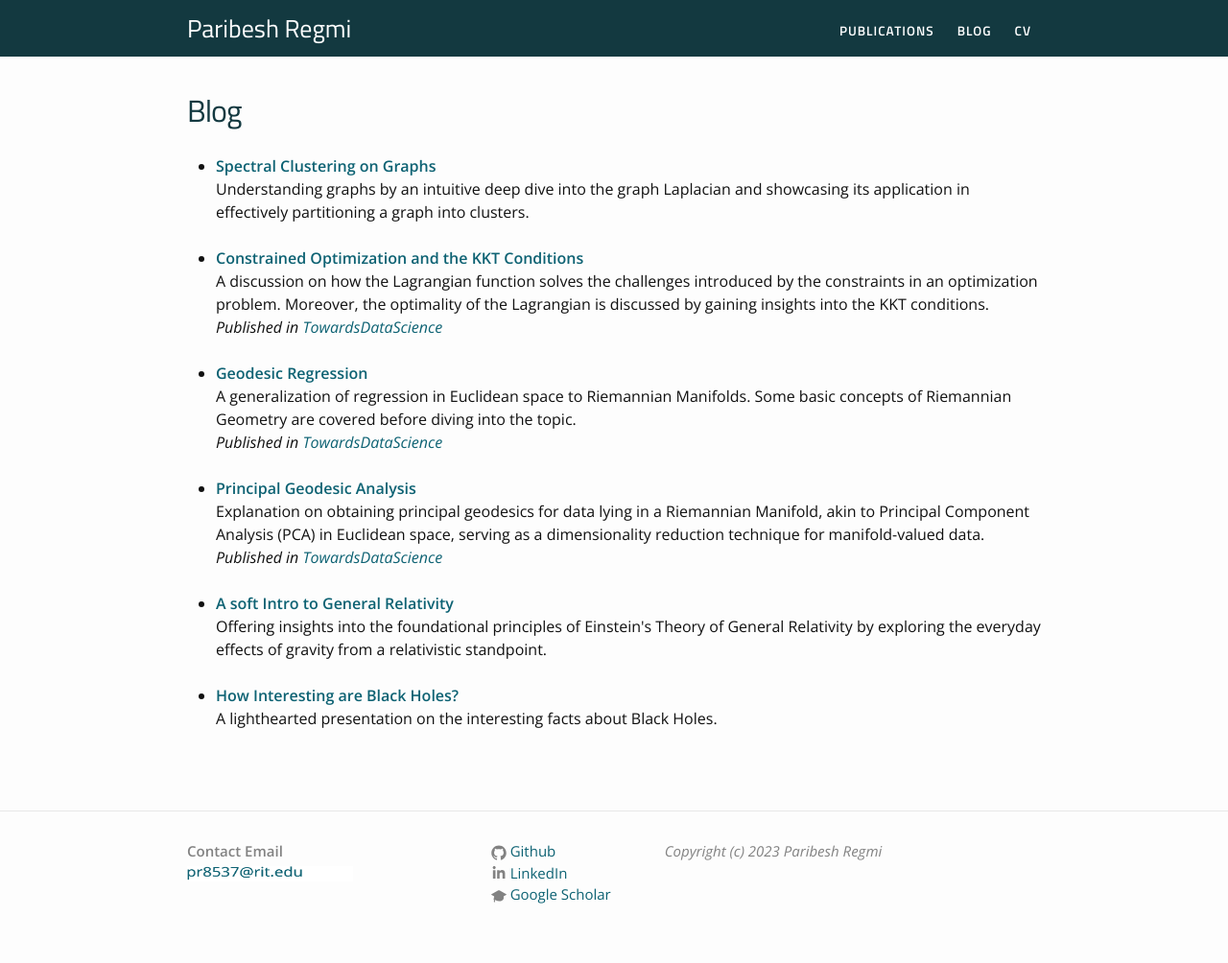
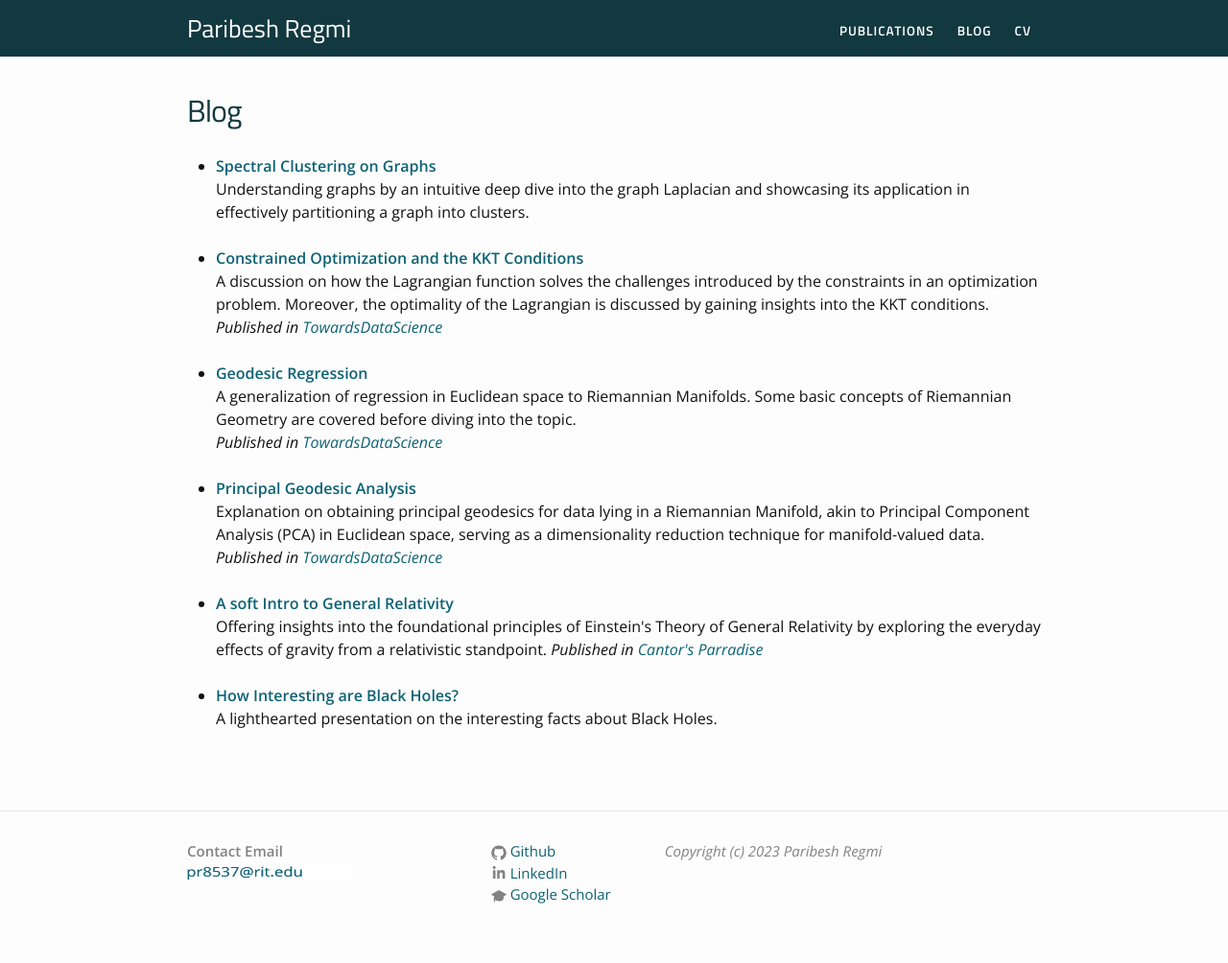
Before and after one commit to paribeshregmi/paribeshregmi.github.io, a Jekyll site: the page built from assets/pages/blog.markdown, in a window 1280 px wide. Shown: the whole page at 96% size. Built offline with Jekyll 4.4.1, drawn with Linux system fonts in a browser that asks for light colours.

Commit message:
Update blog.markdown

```diff
--- a/assets/pages/blog.markdown
+++ b/assets/pages/blog.markdown
@@ -26,6 +26,7 @@ permalink: /blog/
     <li>
     <b><a href="https://paribeshregmi.medium.com/a-soft-intro-to-general-relativity-aa46da221747" target="_blank" rel="noopener noreferrer">A soft Intro to General Relativity</a></b><br>
         Offering insights into the foundational principles of Einstein's Theory of General Relativity by exploring the everyday effects of gravity from a relativistic standpoint.
+        <em> Published in <a href="https://www.cantorsparadise.com/" target="_blank" rel="noopener noreferrer">Cantor's Parradise</a><br></em>
     </li><br>
     <li>
     <b><a href="https://medium.com/@paribeshregmi/how-interesting-are-black-holes-62295ffd1335" target="_blank" rel="noopener noreferrer">How Interesting are Black Holes?</a></b><br>
```
